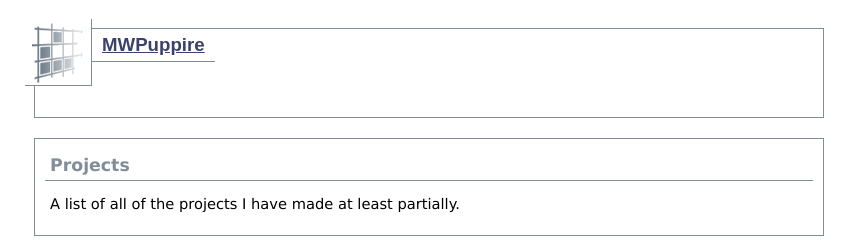
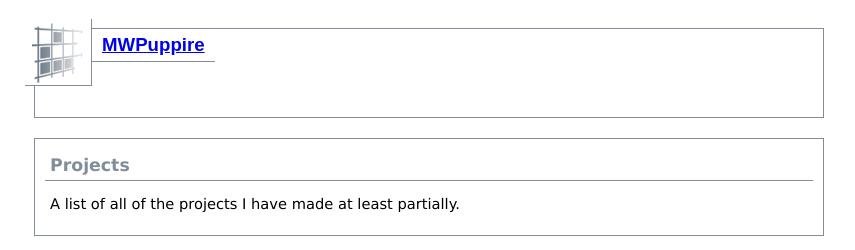
Before and after one commit to MWPuppire/mwpuppire.github.io, a plain HTML site: page index.html in a window 1280 px wide. Shown: the whole page, without its empty margins (211-1066 px from the left). Drawn offline with Linux system fonts and the light colour scheme; no server answers.

Commit message:
Update index.html

```diff
--- a/index.html
+++ b/index.html
@@ -44,6 +44,7 @@
         top: -10px;
         left: 57px;
         border-bottom: 1px solid #818D98;
+        text-decoration: none;
       }
       h1 .header span {
         padding: 15px 10px;
@@ -73,13 +74,6 @@
         text-align: center;
         color: #999999;
         font-size: 10pt;
-      }
-      a {
-        color: #3A416B;
-        text-decoration: underline;
-      }
-      a:hover {
-        color: #445599;
       }
       a.item {
         clear: left;
```
